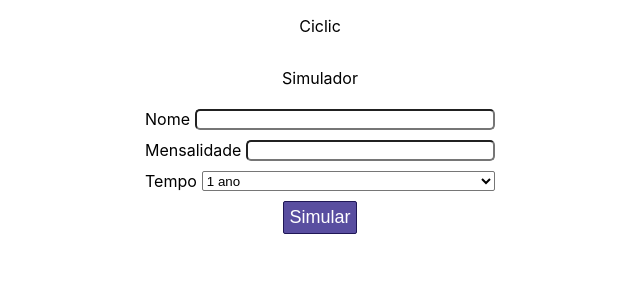
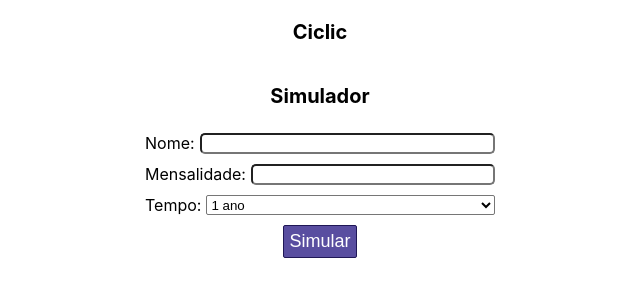
Before and after one commit to wps13/testes-frontEnd, a React (Create React App) app in the folder ciclic/: page / in a window 1280 px wide. Shown: the top 300 px of the page, without its empty margins (320-960 px from the left). Built offline with nearby package versions, Linux system fonts and the light colour scheme.

Commit message:
Modify cicle/FormSimulation titles style

```diff
--- a/ciclic/src/containers/FormSimulation/index.jsx
+++ b/ciclic/src/containers/FormSimulation/index.jsx
@@ -8,19 +8,26 @@
   render() {
     return (
       <OuterBox>
-        <p>Ciclic</p>
-        <p>Simulador</p>
+        <p
+          style={{
+            fontWeight: "bold",
+            fontSize: "20px"
+          }}
+        >
+          Ciclic
+        </p>
+        <p style={{ fontWeight: "bold", fontSize: "20px" }}>Simulador</p>
         <Box>
           <FormItem>
-            <span>Nome</span>
+            <span>Nome:</span>
             <input type="text" />
           </FormItem>
           <FormItem>
-            <span>Mensalidade</span>
+            <span>Mensalidade:</span>
             <input type="number" />
           </FormItem>
           <FormItem>
-            <span>Tempo</span>
+            <span>Tempo:</span>
             <select>
               <option>1 ano</option>
               <option>2 anos</option>
```
